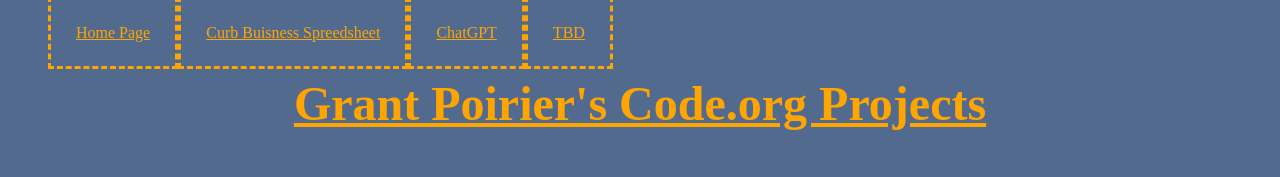
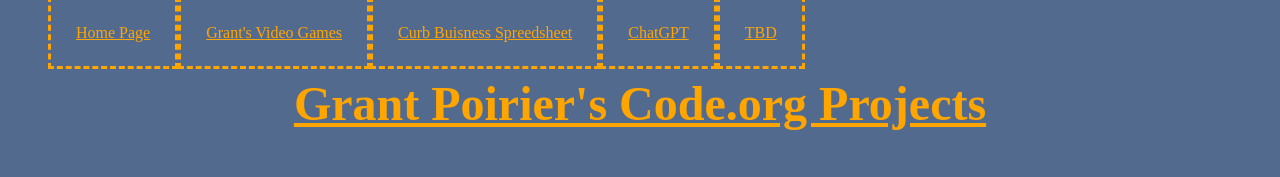
Before and after one commit to WVCS/website-Grant-Poirier, a plain HTML site: page projects.html in a window 1280 px wide. Shown: the top 177 px of the page. Drawn offline with Linux system fonts and the light colour scheme.

Commit message:
Update projects.html

```diff
--- a/projects.html
+++ b/projects.html
@@ -6,6 +6,7 @@
   </head>
     <ul>
       <li><a href = "index.html"> Home Page </a></li>
+      <li><a href = "Games.html"> Grant's Video Games </a></li>
       <li><a href = "https://docs.google.com/spreadsheets/d/1k5dsaG9JbVZrQsZtlDc-L8MIY42pBJkSv45CHsWzjBk/edit#gid=739616694"> Curb Buisness Spreedsheet </a></li>
       <li><a href = "https://chatgpt.com/?oai-dm=1"> ChatGPT </a></li>
       <li><a href = ""> TBD </a></li>
```
